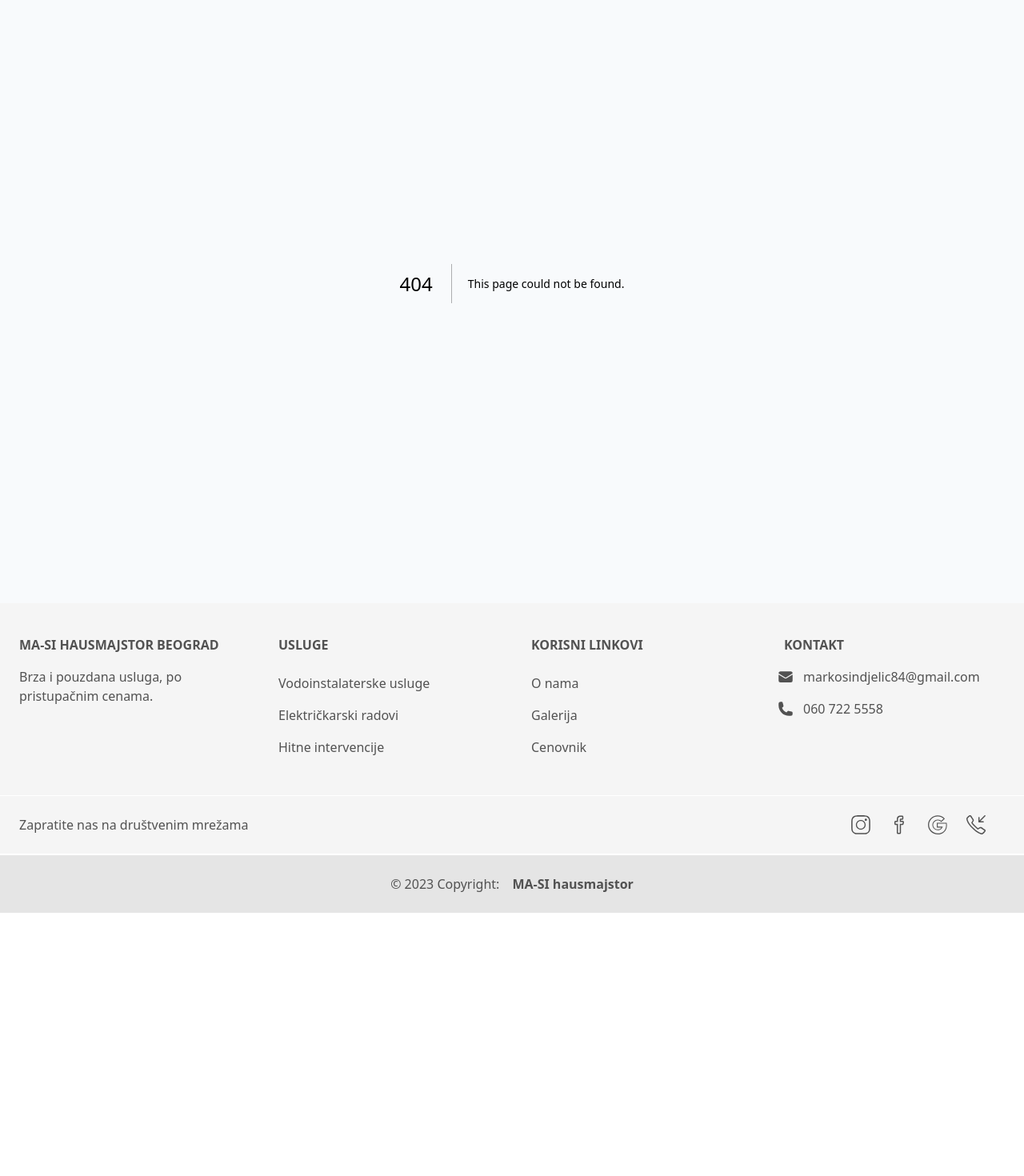
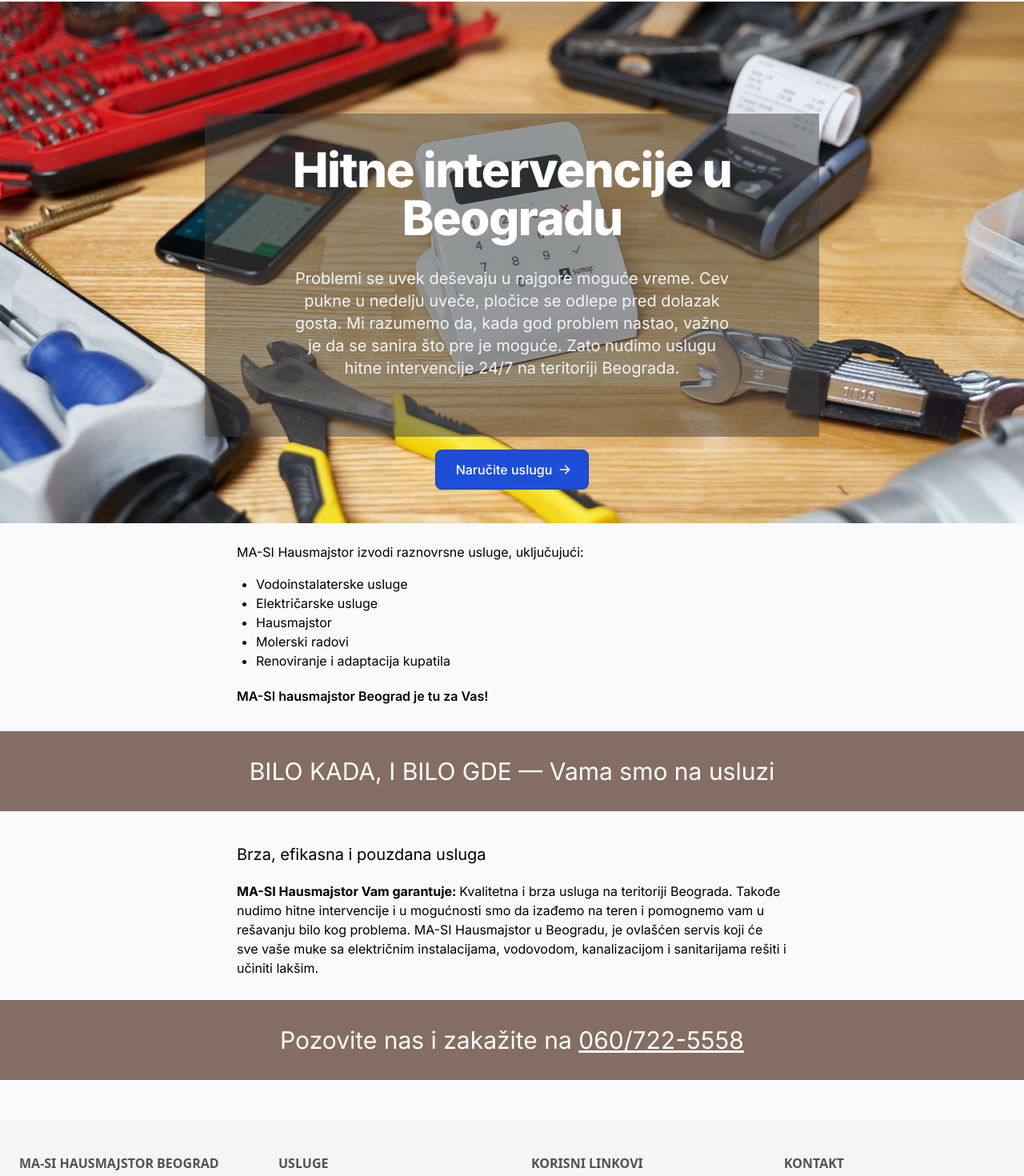
Before and after one commit to cehicm/ma-si-hausmajstor, a Next.js app: page /usluge/hitne-intervencije in a window 1280 px wide. Before the commit this address had no page. Shown: the part 158-1628 px from the top of the page at 80% size. Before the commit the page ends 1299 px from the top, so only its background shows below. Built offline with nearby package versions, Linux system fonts and the light colour scheme.

Commit message:
Add hitne intervencije page

```diff
--- /dev/null
+++ b/src/pages/usluge/hitne-intervencije.js
@@ -0,0 +1,76 @@
+import Image from "next/image";
+import Link from "next/link";
+import ServicePageHero from "@/components/servicepage/ServicePageHero";
+import ServicePageShortDesc from "@/components/servicepage/ServicePageShortDesc";
+import CTA from "@/components/CTA";
+
+import heroImg from "../../../public/images/electrical-gal1.jpg";
+
+export default function vodoinstalaterskeUsluge() {
+	return (
+		<section>
+			<div className="relative flex justify-center">
+				<div className="z-0 w-full">
+					<Image
+						src={heroImg}
+						alt="placeholder image"
+						className="w-full h-[500px] md:h-[700px] object-cover"
+					/>
+				</div>
+				<ServicePageHero
+					title="Hitne intervencije u Beogradu"
+					text="Problemi se uvek deševaju u najgore moguće vreme. Cev pukne u nedelju uveče, pločice se odlepe pred dolazak gosta. Mi razumemo da, kada god problem nastao, važno je da se sanira što pre je moguće. Zato nudimo uslugu hitne intervencije 24/7 na teritoriji Beograda."
+				/>
+			</div>
+
+			<div className="py-6">
+				<div className="max-w-3xl mx-auto px-10">
+					<p>MA-SI Hausmajstor izvodi raznovrsne usluge, uključujući:</p>
+
+					<ul className="list-disc pl-6 pt-4">
+						<li>Vodoinstalaterske usluge</li>
+
+						<li>Električarske usluge</li>
+
+						<li>Hausmajstor</li>
+
+						<li>Molerski radovi</li>
+
+						<li>Renoviranje i adaptacija kupatila</li>
+					</ul>
+					<p className="block font-semibold mt-5">
+						MA-SI hausmajstor Beograd je tu za Vas!
+					</p>
+				</div>
+
+				<CTA text="BILO KADA, I BILO GDE &#8212; Vama smo na usluzi" />
+
+				<div className="max-w-3xl mx-auto px-10">
+					<h2 className="text-xl pt-2 pb-5">
+						Brza, efikasna i pouzdana usluga
+					</h2>
+					<div className="list-none">
+						<ServicePageShortDesc
+							pointTitle="MA-SI Hausmajstor Vam garantuje"
+							pointBody="Kvalitetna i brza usluga na teritoriji Beograda. Takođe nudimo hitne intervencije i u mogućnosti smo da izađemo na teren i pomognemo vam u rešavanju bilo kog problema.
+
+							MA-SI Hausmajstor u Beogradu, je ovlašćen servis koji će sve vaše muke sa električnim instalacijama, vodovodom, kanalizacijom i sanitarijama rešiti i učiniti lakšim.
+							"
+						/>
+					</div>
+				</div>
+
+				<div className="bg-lightbrown text-white my-7">
+					<h3 className="p-4 text-2xl lg:text-3xl px-10 py-8 text-center lg:max-w-3xl mx-auto">
+						Pozovite nas i zakažite na{" "}
+						<span className="block lg:inline">
+							<Link className="underline" href="tel:+381607225558">
+								060/722-5558
+							</Link>
+						</span>
+					</h3>
+				</div>
+			</div>
+		</section>
+	);
+}
```
